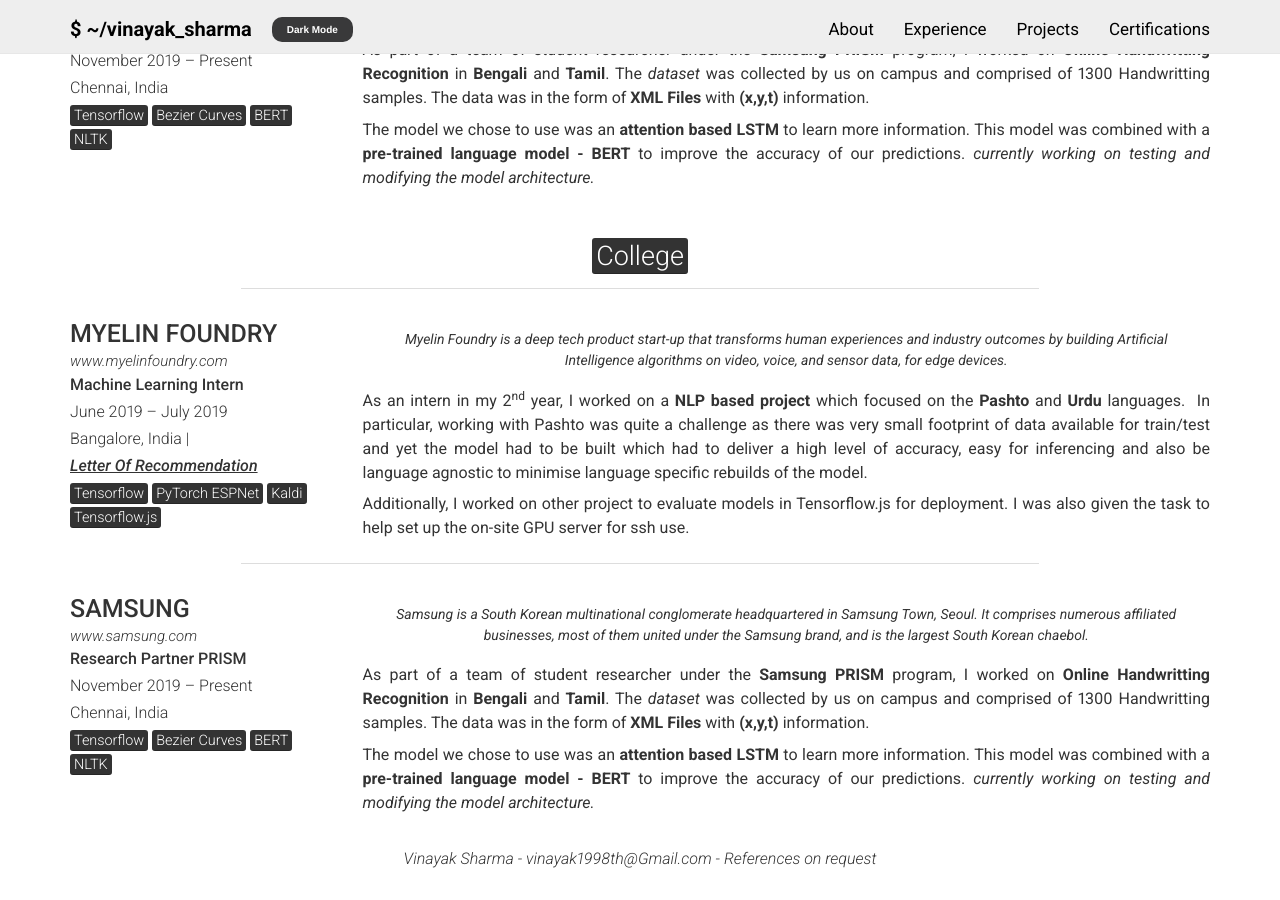
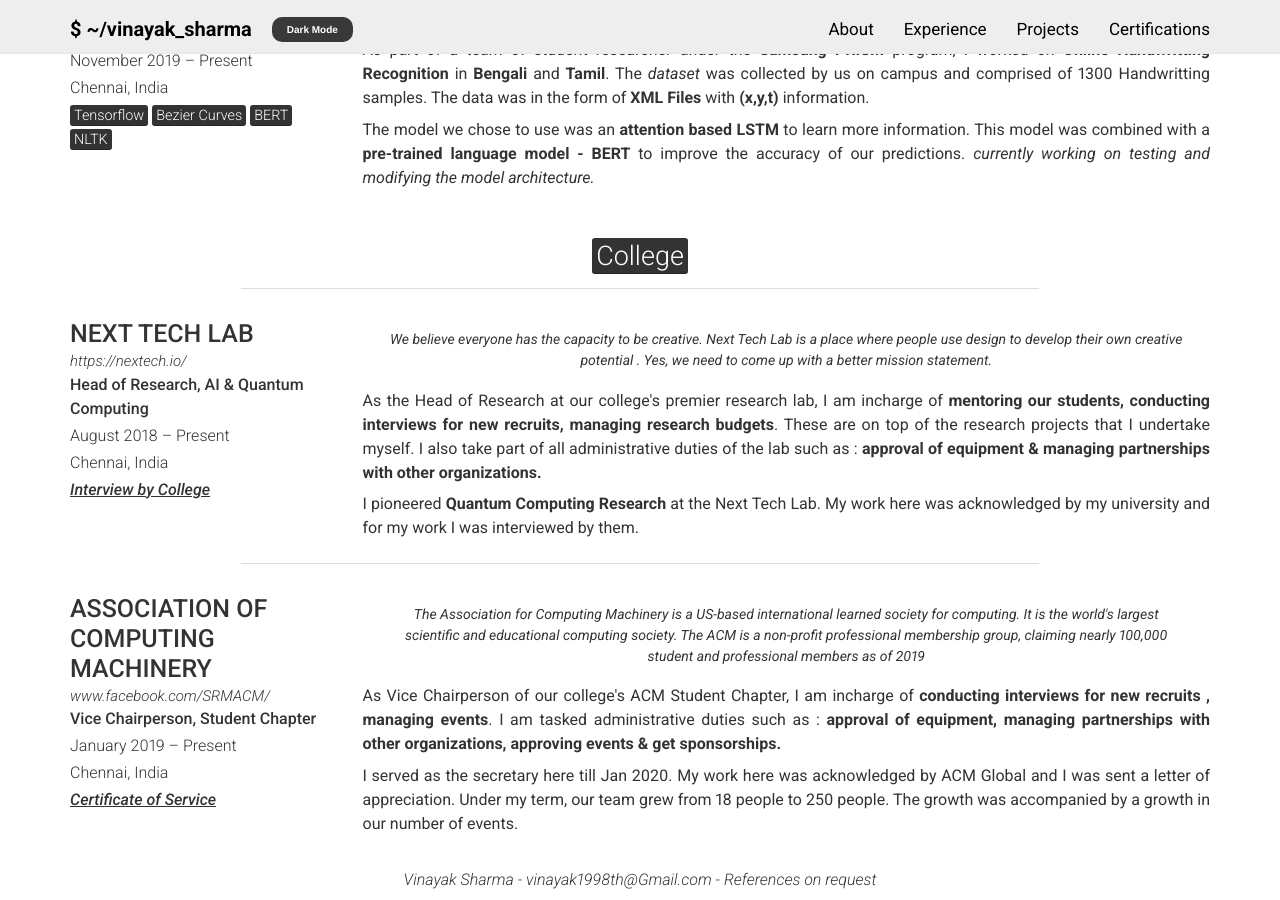
Before and after one commit to vinayak19th/vinayak19th.github.io, a Jekyll site: the page built from pages/experience.html, in a window 1280 px wide and 900 px high, scrolled down 762 px. Built offline with Jekyll 4.4.1, drawn with Linux system fonts in a browser that asks for light colours; nearby versions of some CDN libraries; before the commit the page ends 1641 px from its top, so only the background shows below that.

Commit message:
fixed  experience segmentation

```diff
--- /dev/null
+++ b/_data/experience_edu.yml
@@ -0,0 +1,37 @@
+- layout: layout/left-ex
+  company: NEXT TECH LAB
+  link: https://nextech.io/
+  job_title: Head of Research, AI & Quantum Computing
+  dates: August 2018 – Present
+  location: Chennai, India
+  document : Interview by College
+  doclink : https://www.youtube.com/watch?v=1LOvapiljts
+  quote: >
+    We believe everyone has the capacity to be creative. Next Tech Lab is a place where people use design to develop their
+    own creative potential . Yes, we need to come up with a better mission statement.
+  description: > # this will include new lines to allow paragraphs
+    <p>As the Head of Research at our college's premier research lab, I am incharge of <b>mentoring our students,
+    conducting interviews for new recruits, managing research budgets</b>. These are on top of the
+    research projects that I undertake myself.  I also take part of all administrative duties of the lab such as : <b>approval of
+    equipment & managing partnerships with other organizations.</b></p>
+    <p> I pioneered <b>Quantum Computing Research</b> at the Next Tech Lab. My work here was acknowledged by my university and
+    for my work I was interviewed by them.</p>
+- layout: layout/left-ex
+  company: ASSOCIATION OF COMPUTING MACHINERY
+  link: www.facebook.com/SRMACM/
+  job_title: Vice Chairperson, Student Chapter
+  dates: January 2019 – Present
+  location: Chennai, India
+  document : Certificate of Service
+  doclink : https://drive.google.com/file/d/1DJFX6AYO8C-GZe45a38oGvzMCMD8ojj2/view?usp=sharing
+  quote: >
+    The Association for Computing Machinery is a US-based international learned society for computing. It is the world's largest
+    scientific and educational computing society. The ACM is a non-profit professional membership group, claiming nearly 100,000
+    student and professional members as of 2019
+  description: > # this will include new lines to allow paragraphs
+    <p>As Vice Chairperson of our college's ACM Student Chapter, I am incharge of <b>conducting interviews for new recruits
+    , managing events</b>. I am tasked administrative duties such as : <b>approval of equipment, managing
+    partnerships with other organizations, approving events & get sponsorships.</b></p>
+    <p> I served as the secretary here till Jan 2020. My work here was acknowledged by ACM Global and I was sent a letter of
+    appreciation. Under my term, our team grew from 18 people to 250 people. The growth was accompanied by a growth in our number
+    of events.</p>
--- a/_includes/experience.html
+++ b/_includes/experience.html
@@ -8,7 +8,7 @@
 </div>
 <div class="container experience-container" >
   <h2 style="text-align:center;margin-top:2rem;font-size:3rem"><mark>College</mark></h2> <center><hr width="70%"></center>
-  {% for experience in site.data.experience %}
+  {% for experience in site.data.experience_edu %}
     {% include {{ experience.layout | default: 'left' | append: ".html" }} item=experience %}
       {% unless forloop.last %}<center><hr width="70%"></center>{% endunless %}
   {% endfor %}
```
Also changed, not shown: 1 other file.
